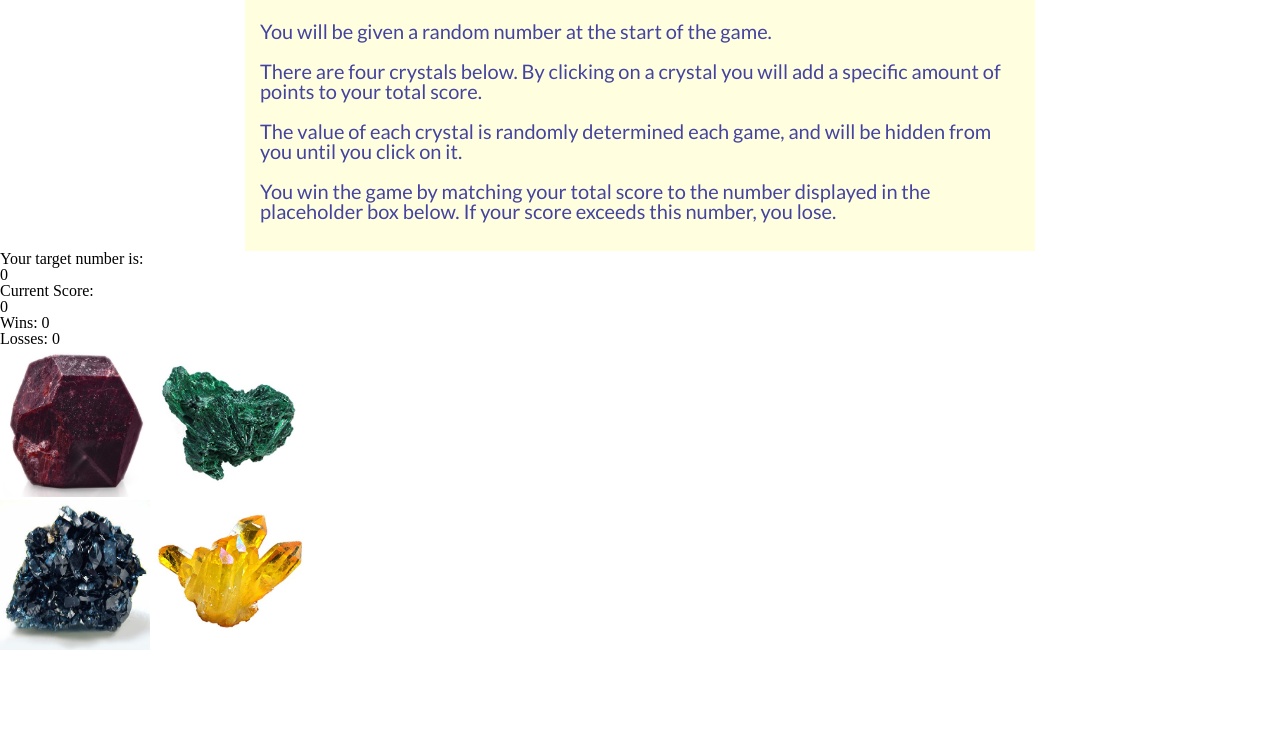
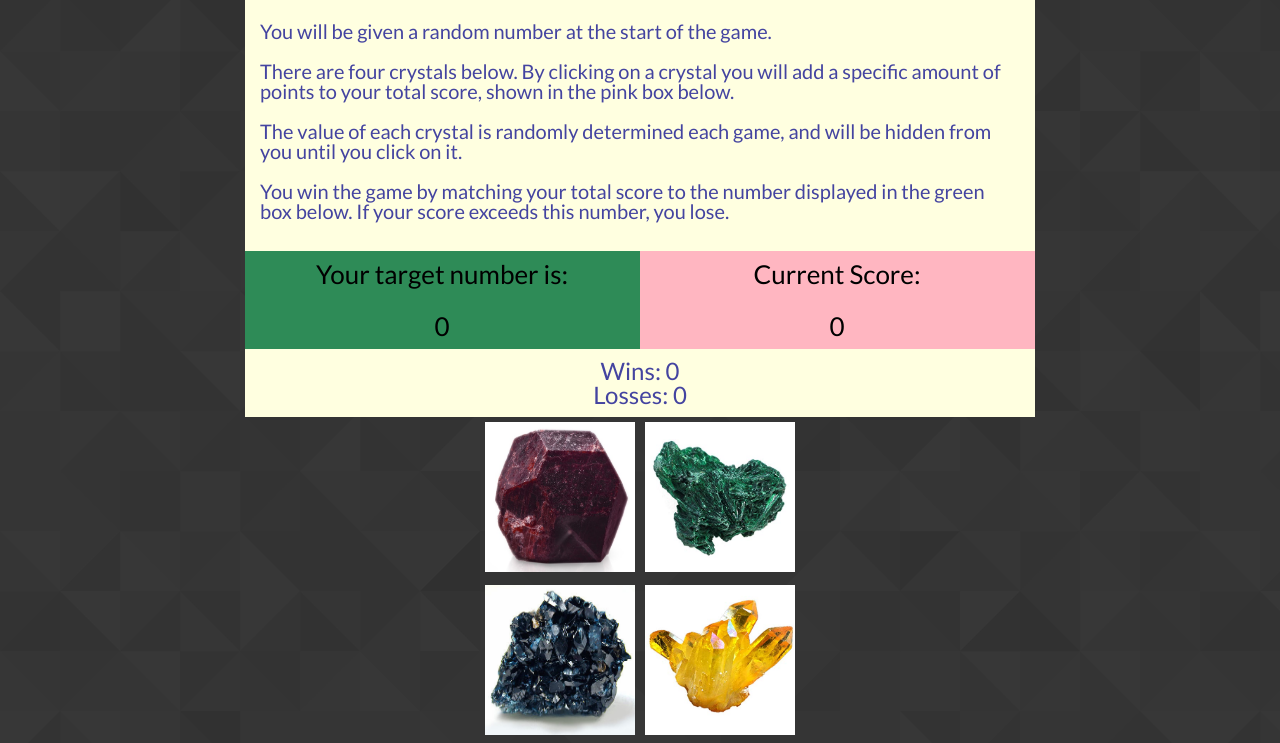
Before and after one commit to celving/unit-4-game, a plain HTML site: page index.html in a window 1280 px wide. Shown: the part 69-812 px from the top of the page. Drawn offline with nearby package versions, Linux system fonts and the light colour scheme.

Commit message:
css complete

```diff
--- a/assets/css/style.css
+++ b/assets/css/style.css
@@ -21,3 +21,59 @@ width: 760px;
 margin: auto;
 padding: 30px 15px 30px 15px;
 }
+#target-area{
+    font-family: 'Lato', sans-serif;
+    font-size: 26px;
+    text-align: center;
+    float: center;
+    width: 395px;
+    margin: auto;
+    position: relative;
+    left: -198px;
+    background-color: seagreen;
+    padding: 10px 0px 10px 0px;
+}
+#score-area{
+    font-family: 'Lato', sans-serif;
+    font-size: 26px;
+    text-align: center;
+    width: 395px;
+    float: right;
+    position: absolute;
+    top: 0px;
+    left: 395px;
+    background-color: lightpink;
+    padding: 10px 0px 10px 0px;
+}
+.clearfix::after {
+    content: "";
+    clear: both;
+    display: table;
+}
+#wins-losses-area{
+    font-family: 'Lato', sans-serif;
+    background-color: lightyellow;
+    color: rgb(68, 68, 160);
+    font-size: 24px;
+    width: 790px;
+    margin: auto;
+    text-align: center;
+    padding: 10px 0px 10px 0px;
+}
+#crystal-area{
+    width: 320px;
+    margin: auto;
+    padding: 0px;
+}
+.crystals{
+    margin: 5px;
+}
+.crystal-1{
+    float:left;
+}
+.crystal-3{
+    float: left;
+}
+body{
+    background-image: url("../images/footer_lodyas.png")
+}
--- a/index.html
+++ b/index.html
@@ -17,22 +17,24 @@
     <div id="instructions-text">
         <p>You will be given a random number at the start of the game.</p>
         <br>
-        <p>There are four crystals below. By clicking on a crystal you will add a specific amount of points to your total score.</p>
+        <p>There are four crystals below. By clicking on a crystal you will add a specific amount of points to your total score, shown in the pink box below.</p>
         <br>
         <p>The value of each crystal is randomly determined each game, and will be hidden from you until you click on it.</p>
         <br>
-        <p>You win the game by matching your total score to the number displayed in the placeholder box below. If your score exceeds this number, you lose.</p>
+        <p>You win the game by matching your total score to the number displayed in the green box below. If your score exceeds this number, you lose.</p>
     </div>
+    <div class="clearfix">
         <div id="target-area">
-        <h3>Your target number is:<br>
+            <h3>Your target number is:<br><br>
                 <span id="target-number">0</span>
             </h3>
-    </div>
             <div id="score-area">
                 <h3>
-            Current Score:<br>
+                    Current Score:<br><br>
                     <span id="current-score">0</span>
                 </h3>
+            </div>
+        </div>
     </div>
     <div id="wins-losses-area">
         <p>Wins: <span id="wins">0</span></p>
```
Also changed, not shown: assets/images/footer_lodyas.png (added). Lines whose indentation alone changed are shown as unchanged.
